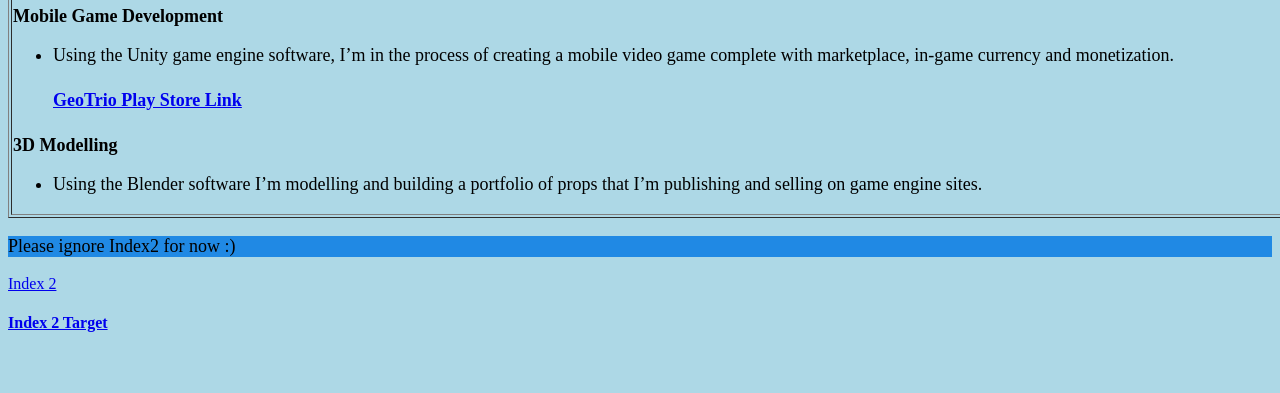
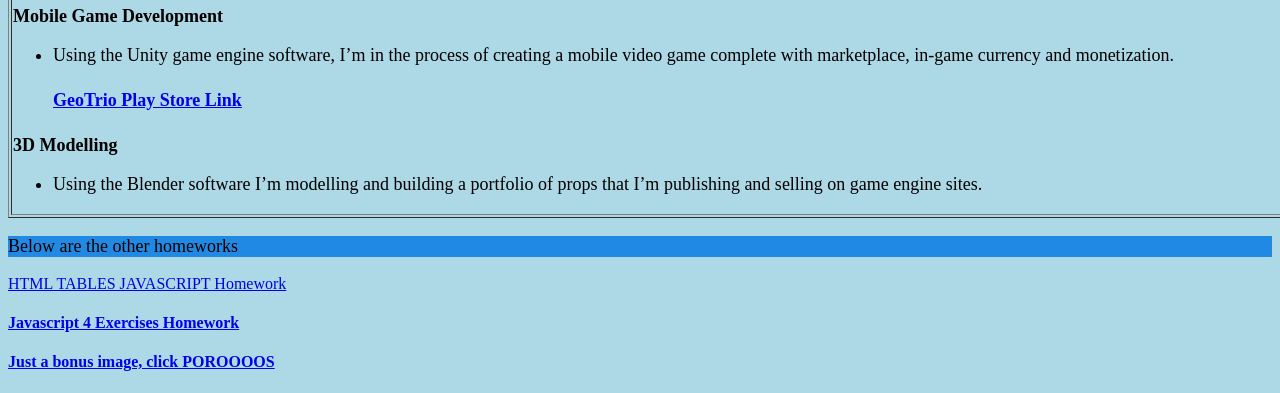
Before and after one commit to brunoghost141/Bruno-Danchev-4514-Internet-Programming, a plain HTML site: page IP Page/index.html in a window 1280 px wide. Shown: the part 513-906 px from the top of the page. Before the commit the page ends 866 px from the top, so only its background shows below. Drawn offline with Linux system fonts and the light colour scheme.

Commit message:
Final Adjustments for Convenience

```diff
--- a/IP Page/index.html
+++ b/IP Page/index.html
@@ -125,10 +125,10 @@
 
         </Section>
 
-        <p style="background-color: rgb(32, 137, 228); font-size: large;">Please ignore Index2 for now :)</p>
-        <a href="index2.html">Index 2</a>
-        <a href="index2.html" target="_blank"><h4>Index 2 Target</h4></a>
-
+        <p style="background-color: rgb(32, 137, 228); font-size: large;">Below are the other homeworks</p>
+        <a href="Html and Javascript.html" target="_blank">HTML TABLES JAVASCRIPT Homework</a>
+        <a href="JavaScriptHomework.html" target="_blank"><h4>Javascript 4 Exercises Homework</h4></a>
+        <a href="index2.html" target="_blank"><h4>Just a bonus image, click POROOOOS</h4></a>
 </article>
 
 </main>
```
Also changed, not shown: IP Page/index2.html (+1 -1 lines).
